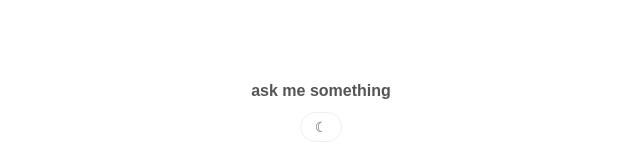
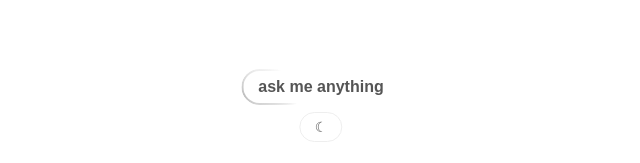
Before and after one commit to itsjrsa/itsjrsa.github.io, a React (Vite) app: page / in a window 1280 px wide. Shown: the part 634-797 px from the top of the page, without its empty margins (319-959 px from the left). Built offline with nearby package versions, Linux system fonts and the light colour scheme.

Commit message:
add snake border animation and hover styling to ask me anything button
- Animated conic-gradient border that rotates around the button
- Grey (#555555) background with white text on hover
- Changed text from "ask me something" to "ask me anything"

```diff
--- a/src/components/common/AskMe.jsx
+++ b/src/components/common/AskMe.jsx
@@ -130,9 +130,9 @@ export default function AskMe() {
       <button
         className={styles.trigger}
         onClick={() => setIsWriting(true)}
-        aria-label="Ask me something"
+        aria-label="Ask me anything"
       >
-        ask me something
+        ask me anything
       </button>
     )
   }
--- a/src/components/common/AskMe.module.css
+++ b/src/components/common/AskMe.module.css
@@ -1,16 +1,57 @@
 .trigger {
-  background: none;
+  position: relative;
+  background: var(--color-bg);
   border: none;
   color: var(--color-text-muted);
   font-size: 16px;
   font-weight: 600;
   cursor: pointer;
-  padding: 4px 8px;
+  padding: 8px 16px;
+  border-radius: 20px;
   transition: color 0.2s ease;
 }
 
+.trigger::before {
+  content: '';
+  position: absolute;
+  inset: -1px;
+  border-radius: 21px;
+  padding: 2px;
+  background: conic-gradient(
+    from var(--angle, 0deg),
+    transparent 0%,
+    rgba(128, 128, 128, 0.5) 8%,
+    transparent 16%
+  );
+  -webkit-mask: linear-gradient(#fff 0 0) content-box, linear-gradient(#fff 0 0);
+  mask: linear-gradient(#fff 0 0) content-box, linear-gradient(#fff 0 0);
+  -webkit-mask-composite: xor;
+  mask-composite: exclude;
+  animation: spin 1.5s linear infinite;
+}
+
+@keyframes spin {
+  to { --angle: 360deg; }
+}
+
+@property --angle {
+  syntax: '<angle>';
+  initial-value: 0deg;
+  inherits: false;
+}
+
 .trigger:hover {
-  color: var(--color-text);
+  background: #555555;
+  color: #ffffff;
+}
+
+.trigger:hover::before {
+  background: conic-gradient(
+    from var(--angle, 0deg),
+    transparent 0%,
+    var(--color-text) 10%,
+    transparent 20%
+  );
 }
 
 .container {
```
